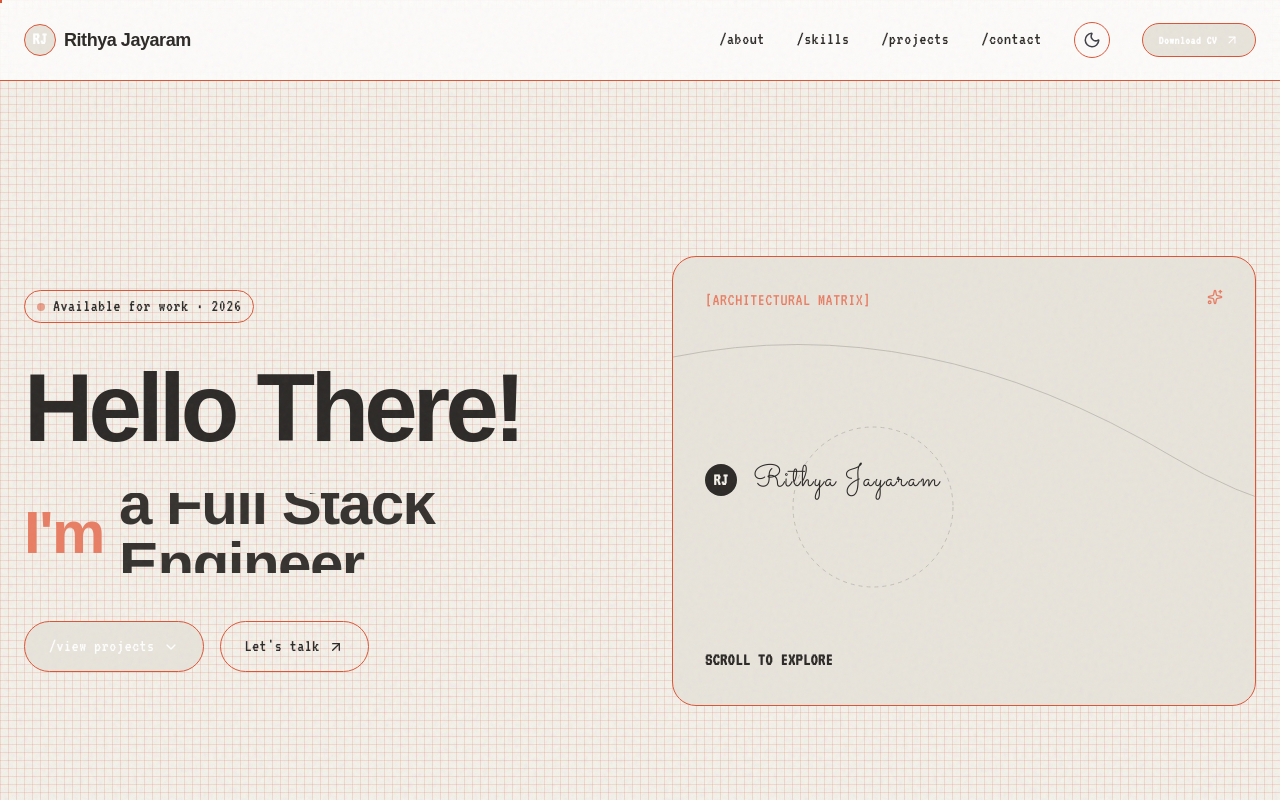
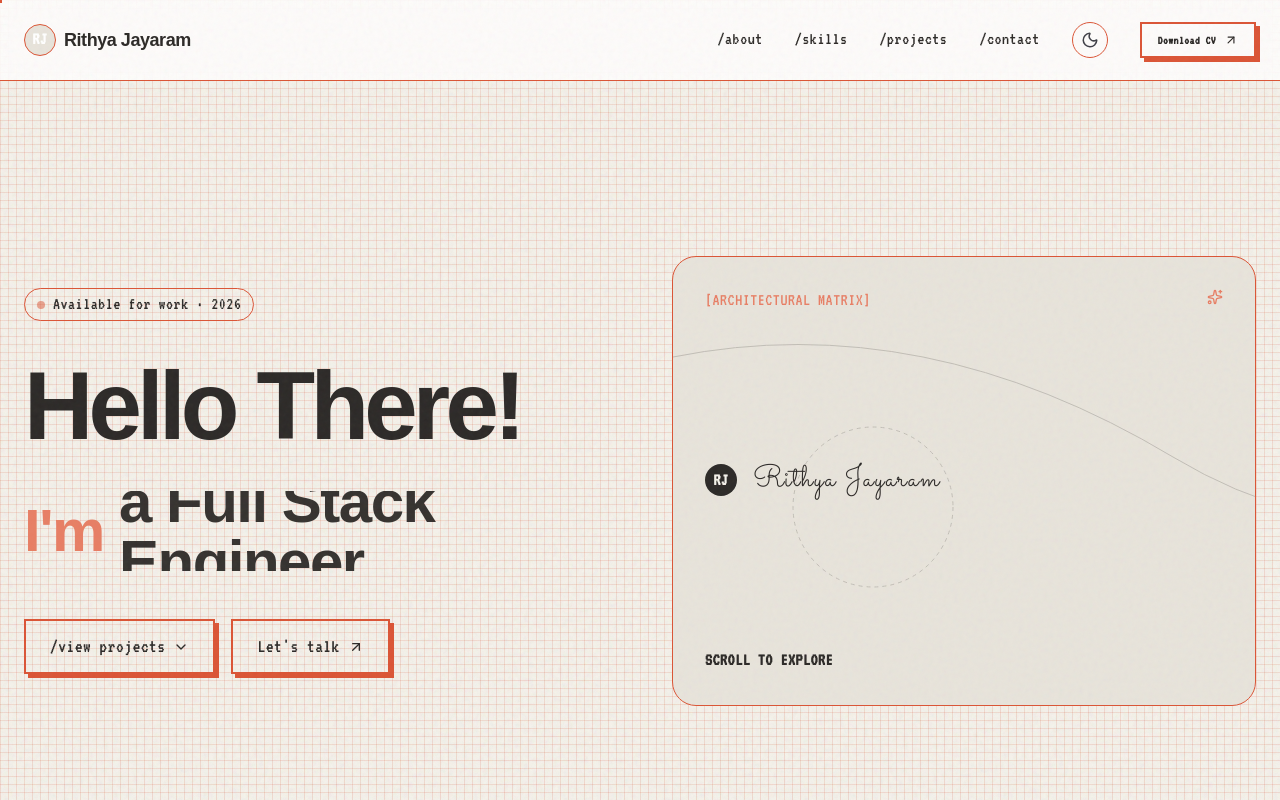
Before and after one commit to riti2043/portfolio_website, a React (Vite) app: page / in a window 1280 px wide. Shown: the top 800 px of the page. Built offline with nearby package versions, Linux system fonts and the light colour scheme; a web font is replaced by a local one.

Commit message:
style: full bitmap buttons across all sections

```diff
--- a/src/App.jsx
+++ b/src/App.jsx
@@ -89,10 +89,10 @@ const HeroScrollSequence = () => {
                 </AnimatePresence>
               </div>
               <div className="flex flex-wrap items-center gap-4 pt-4 font-mono-custom text-sm pointer-events-auto">
-                <a href="#projects" className="flex items-center gap-2 px-6 py-3 rounded-full border border-[var(--border-color)] text-[var(--accent)] bg-[var(--bg-secondary)] text-white dark:text-[var(--text-primary)] hover:scale-105 transition-transform duration-300">
+                <a href="#projects" className="btn-bitmap flex items-center gap-2 px-6 py-3 font-mono-custom text-xl">
                   /view projects <ChevronDown size={16} />
                 </a>
-                <a href="#contact" className="flex items-center gap-2 px-6 py-3 rounded-full border border-[var(--border-color)] hover:scale-105 transition-transform duration-300">
+                <a href="#contact" className="btn-bitmap flex items-center gap-2 px-6 py-3 font-mono-custom text-xl">
                   Let's talk <ArrowUpRight size={16} />
                 </a>
               </div>
@@ -315,7 +315,7 @@ export default function App() {
             {/* Download CV CTA Button */}
             <a
               href="#contact"
-              className="flex items-center gap-2 px-4 py-2 rounded-full border border-[var(--border-color)] text-[var(--accent)] bg-[var(--bg-secondary)] text-white dark:text-[var(--text-primary)] text-xs font-bold hover:scale-105 transition-transform duration-300"
+              className="btn-bitmap flex items-center gap-2 px-4 py-2 text-xs font-bold"
             >
               <span>Download CV</span>
               <ArrowUpRight size={14} />
@@ -355,7 +355,7 @@ export default function App() {
               <a
                 href="#contact"
                 onClick={() => setMobileMenuOpen(false)}
-                className="mt-2 flex items-center justify-center gap-2 py-3 rounded-full border border-[var(--border-color)] text-[var(--accent)] bg-[var(--bg-secondary)] text-white dark:text-[var(--text-primary)] font-bold"
+                className="btn-bitmap mt-2 flex items-center justify-center gap-2 py-3 font-bold"
               >
                 <span>Download CV</span>
                 <Download size={16} />
@@ -503,7 +503,7 @@ export default function App() {
                     href={project.demo}
                     target="_blank"
                     rel="noreferrer"
-                    className="px-5 py-2.5 rounded-full border border-[var(--border-color)] text-[var(--accent)] bg-[var(--bg-secondary)] text-white dark:text-[var(--text-primary)] font-medium flex items-center gap-1.5 hover:opacity-90 transition-opacity"
+                    className="btn-bitmap px-5 py-2.5 flex items-center gap-1.5 transition-colors font-mono-custom text-sm"
                   >
                     <span>Live Demo</span>
                     <ExternalLink size={14} />
@@ -512,7 +512,7 @@ export default function App() {
                     href={project.github}
                     target="_blank"
                     rel="noreferrer"
-                    className="px-5 py-2.5 rounded-full border border-[var(--border-color)] hover:bg-zinc-100 dark:hover:bg-zinc-800 transition-colors flex items-center gap-1.5"
+                    className="btn-bitmap px-5 py-2.5 flex items-center gap-1.5 transition-colors font-mono-custom text-sm"
                   >
                     <span>Source Code</span>
                     <GithubIcon size={14} />
@@ -578,7 +578,7 @@ export default function App() {
           <div className="pt-4">
             <a
               href="mailto:rithyajayaram@gmail.com"
-              className="inline-flex items-center gap-3 px-8 py-4 rounded-full border border-[var(--border-color)] text-[var(--accent)] bg-[var(--bg-secondary)] text-white dark:text-[var(--text-primary)] text-base sm:text-lg font-bold font-mono-custom hover:scale-105 transition-transform shadow-lg"
+              className="btn-bitmap inline-flex items-center gap-3 px-8 py-4 text-base sm:text-xl font-bold font-mono-custom"
             >
               <Mail size={20} />
               <span>rithyajayaram@gmail.com</span>
```
